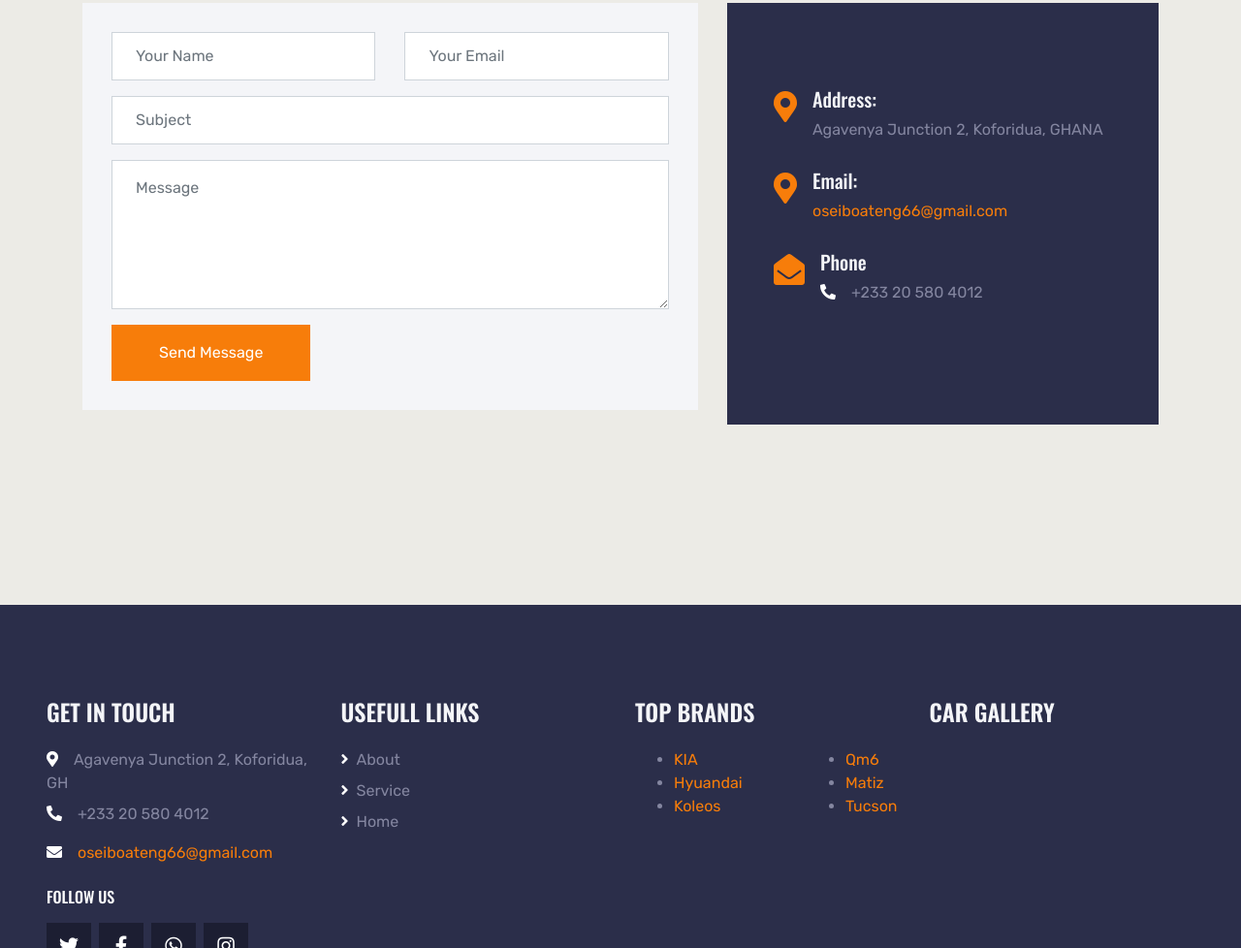
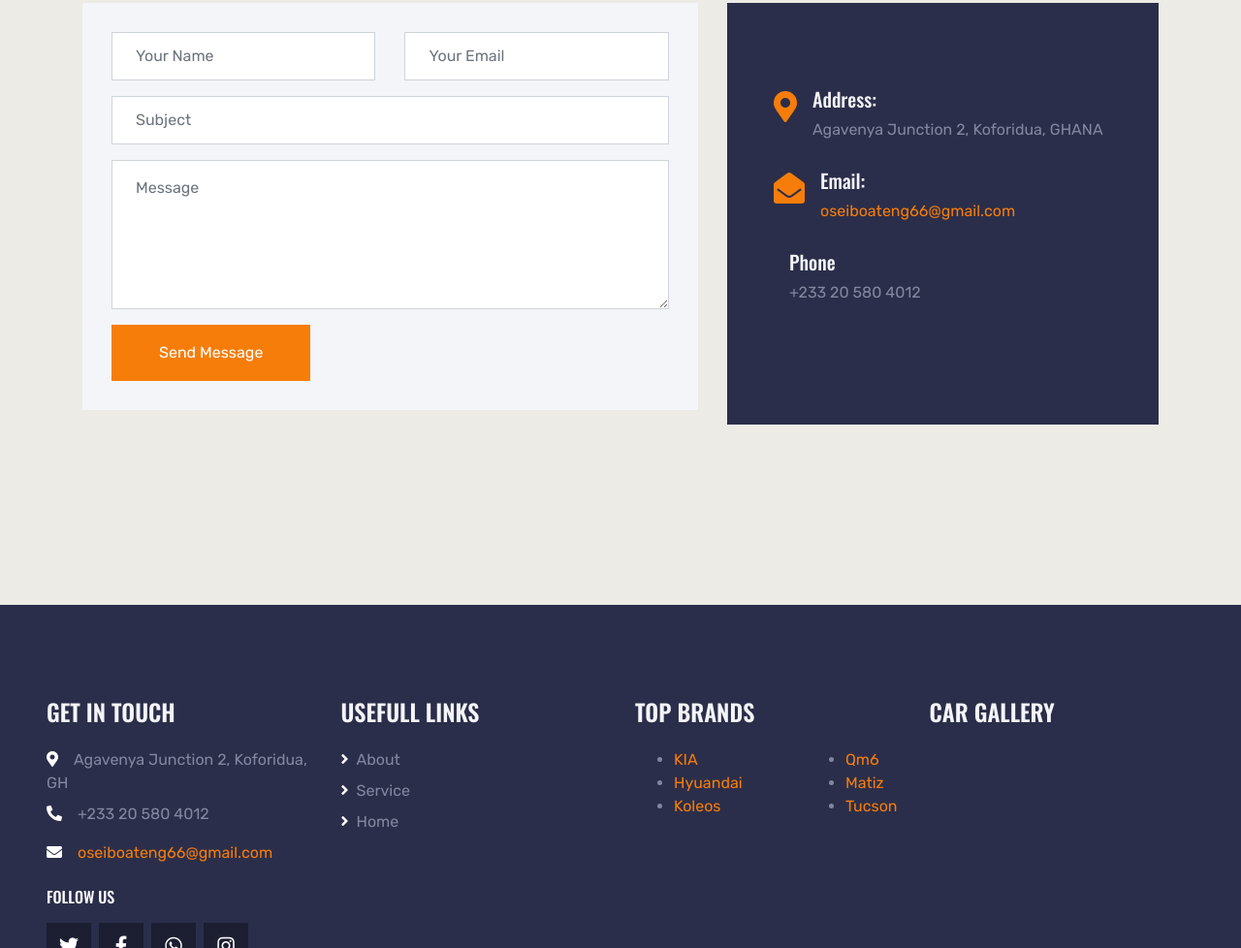
Before and after one commit to Osei-Donkor/joelexisenterprise-, a plain HTML site: page index.html in a window 1280 px wide. Shown: the part 4503-5481 px from the top of the page at 97% size. Drawn offline with nearby package versions, Linux system fonts and the light colour scheme.

Commit message:
Update index.html

```diff
--- a/index.html
+++ b/index.html
@@ -480,7 +480,7 @@
                             </div>
                         </div>
                         <div class="d-flex mb-3">
-                            <i class="fa fa-2x fa-map-marker-alt text-primary flex-shrink-0 mr-3"></i>
+                            <i class="fa fa-2x fa-envelope-open text-primary flex-shrink-0 mr-3"></i>
                             <div class="mt-n1">
                                 <h5 class="text-light">Email:</h5>
                                 <a href="mailto:oseiboateng66@gmail.com"><p> oseiboateng66@gmail.com</p></a>
@@ -488,11 +488,11 @@
                             </div>
                         </div>
                         <div class="d-flex mb-3">
-                            <i class="fa fa-2x fa-envelope-open text-primary flex-shrink-0 mr-3"></i>
+                            <i class="fa fa-2x phone text-primary flex-shrink-0 mr-3"></i>
                             <div class="mt-n1">
-                                <h5 class="text-light">Phone</h5>
-                                 <p class="mb-2"><i class="fa fa-phone-alt text-white mr-3"></i>+233 20 580 4012</p></p>
-                            </div>
+                               <h5 class="text-light">Phone</h5>
+                                <p> +233 20 580 4012</p>
+			    </div>
                         </div>
 
                         </div>
```
